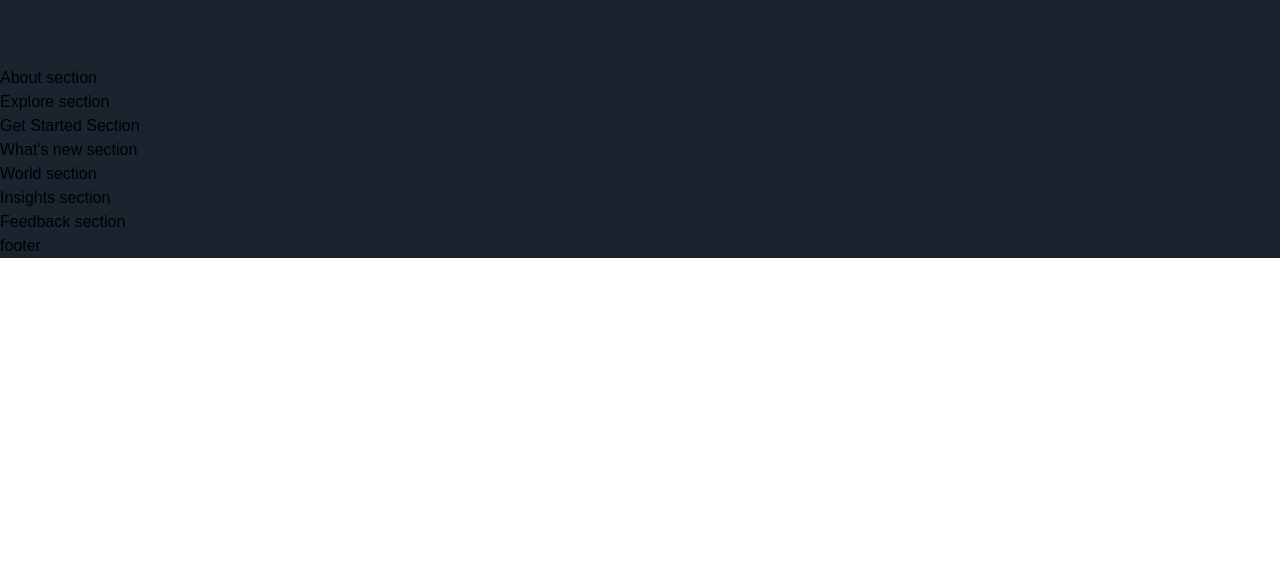
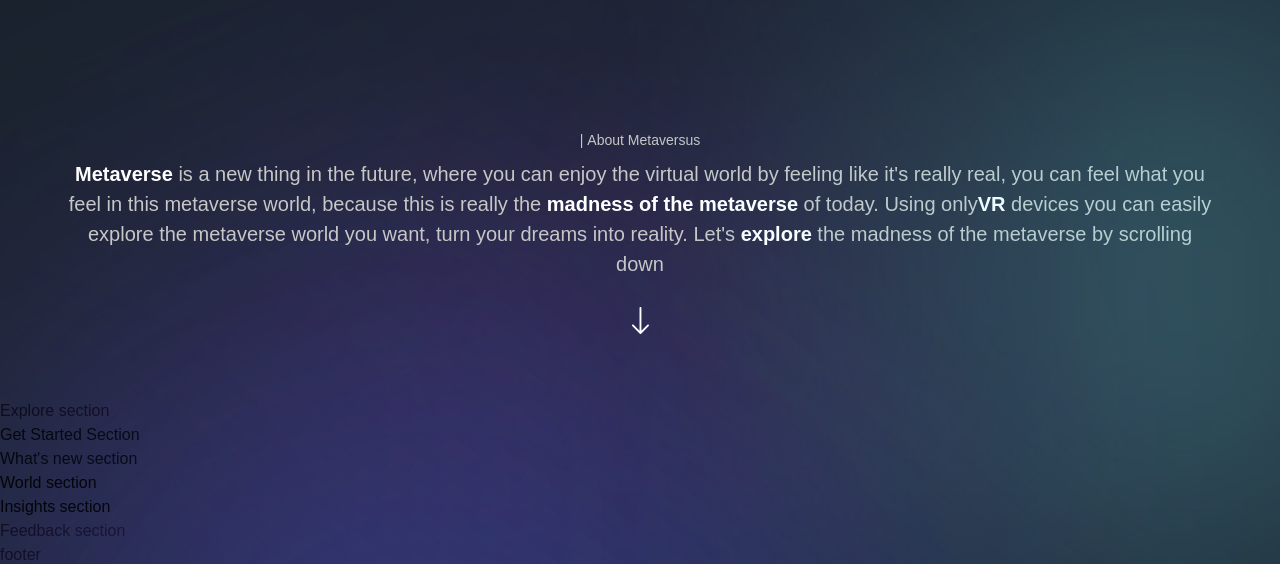
Before and after one commit to purplesage/metaversus_app, a Next.js app: page / in a window 1280 px wide. Shown: the part 1046-1610 px from the top of the page. Before the commit the page ends 1304 px from the top, so only its background shows below. Built offline with nearby package versions, Linux system fonts and the light colour scheme; a web font is replaced by a local one.

Commit message:
about section

```diff
--- a/app/page.js
+++ b/app/page.js
@@ -14,12 +14,24 @@
   <div className="bg-primary-black overflow-hidden">
     <Navbar />
     <Hero />
+    <div className="relative">
       <About />
+      <div className="gradient-03 z-0" />
       <Explore />
+    </div>
+
+    <div className="relative">
       <GetStarted />
+      <div className="gradient-04 z-0" />
       <WhatsNew />
+    </div>
+
+    <div className="relative">
       <World />
+      <div className="gradient-04 z-0" />
       <Insights />
+    </div>
+
     <Feedback />
     <Footer />
   </div>
--- a/components/CustomTexts.jsx
+++ b/components/CustomTexts.jsx
@@ -1,9 +1,20 @@
-'use client';
+"use client";
 
-export const TypingText = () => (
-  <p>Typing Text</p>
+import { motion } from "framer-motion";
+
+import { textContainer, textVariant2 } from "../utils/motion";
+
+export const TypingText = ({ title, textStyles }) => (
+  <motion.p
+    variants={textContainer}
+    className={`font-normal text-[14px] text-secondary-white ${textStyles}`}
+  >
+    {Array.from(title).map((letter, index) => (
+      <motion.span key={index} variants={textVariant2}>
+        {letter === " " ? "\u00a0" : letter}
+      </motion.span>
+    ))}
+  </motion.p>
 );
 
-export const TitleText = () => (
-  <h2>Title Text</h2>
-);
+export const TitleText = ({ title, textStyles }) => <h2>Title Text</h2>;
--- a/sections/About.jsx
+++ b/sections/About.jsx
@@ -1,8 +1,47 @@
-'use client';
+"use client";
+
+import { motion } from "framer-motion";
+import { TypingText } from "../components";
+import styles from "../styles";
+import { fadeIn, staggerContainer } from "../utils/motion";
 
 const About = () => (
-  <section>
-    About section
+  <section className={`${styles.paddings} relative z-10`}>
+    <div className="gradient-02 z-0" />
+    <motion.div
+      variants={staggerContainer}
+      initial="hidden"
+      whileInView="show"
+      viewport={{ once: false, amount: 0.25 }}
+      className={`${styles.innerWidth} mx-auto ${styles.flexCenter} flex-col`}
+    >
+      <TypingText title="| About Metaversus" textStyles="text-center" />
+
+      <motion.p
+        variants={fadeIn("up", "tween", 0.2, 1)}
+        className="mt-[8px] font-normal sm:text[32px] text-[20px] text-center text-secondary-white"
+      >
+        <span className="font-extrabold text-white">Metaverse</span> is a new
+        thing in the future, where you can enjoy the virtual world by feeling
+        like it's really real, you can feel what you feel in this metaverse
+        world, because this is really the{" "}
+        <span className="font-extrabold text-white">
+          madness of the metaverse
+        </span>{" "}
+        of today. Using only
+        <span className="font-extrabold text-white">VR </span> devices you can
+        easily explore the metaverse world you want, turn your dreams into
+        reality. Let's{" "}
+        <span className="font-extrabold text-white">explore</span> the madness
+        of the metaverse by scrolling down
+      </motion.p>
+      <motion.img
+        src="/arrow-down.svg"
+        alt="arrow down"
+        variants={fadeIn("up", "tween", 0.3, 1)}
+        className="w-[18px] h-[28px] object-contain mt-[28px]"
+      />
+    </motion.div>
   </section>
 );
 
```
Lines whose indentation alone changed are shown as unchanged.
